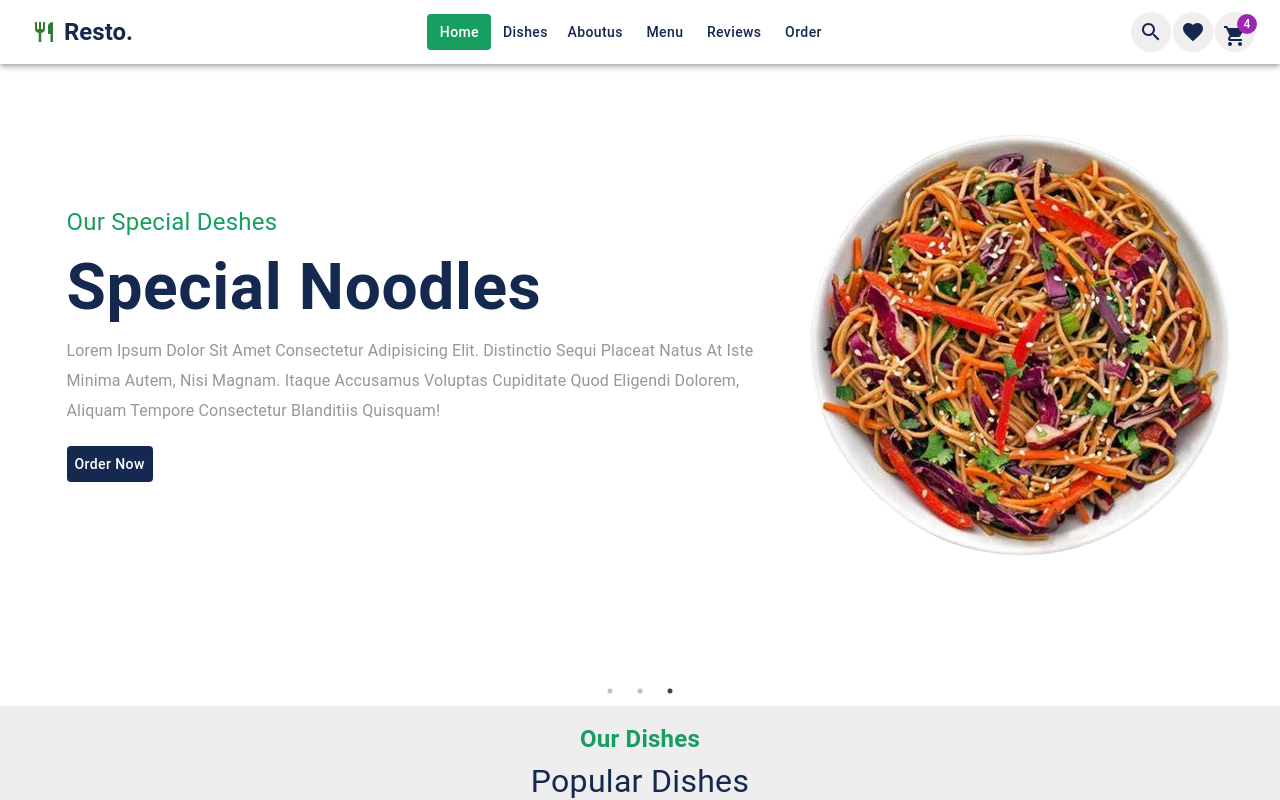
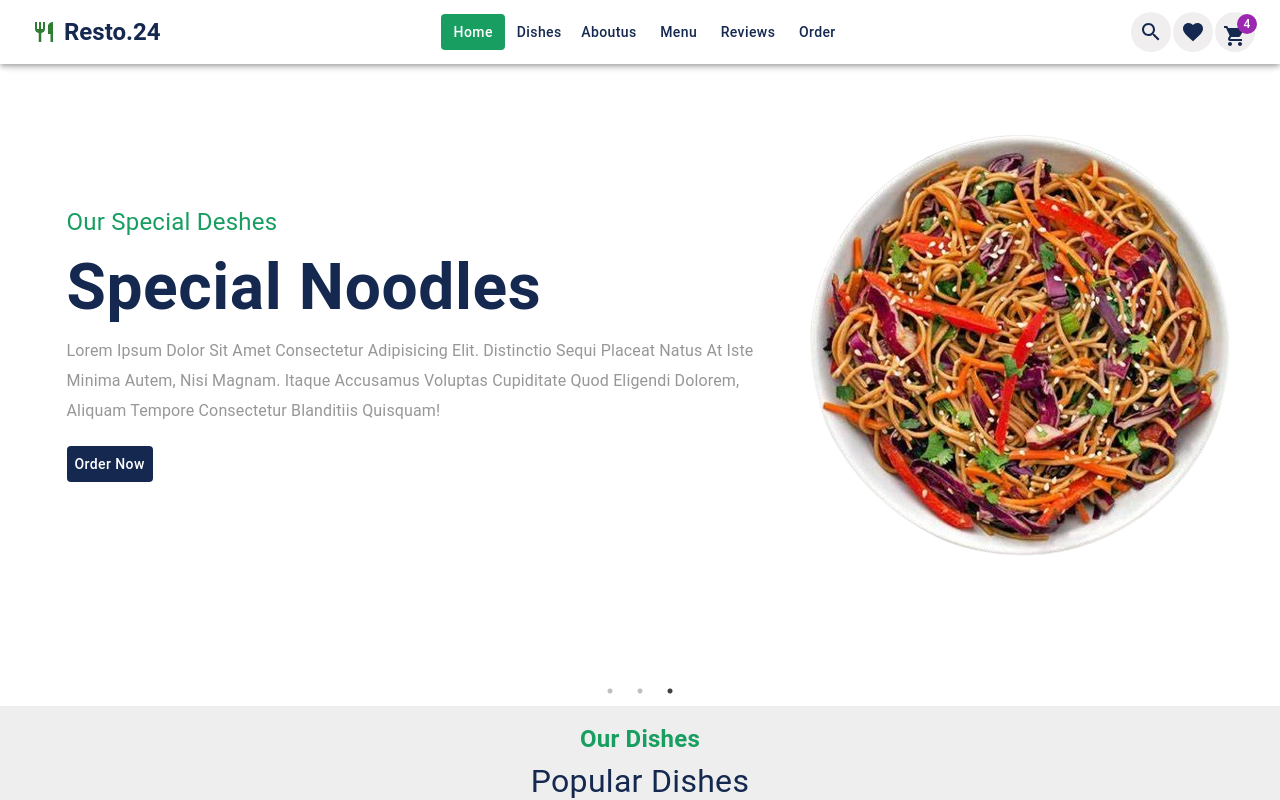
Before and after one commit to WagiehAhmed/restaurant-landing-page, a React (Create React App) app: page / in a window 1280 px wide. Shown: the top 800 px of the page. Built offline with nearby package versions, Linux system fonts and the light colour scheme.

Commit message:
test navigation

```diff
--- a/src/components/appbar/index.js
+++ b/src/components/appbar/index.js
@@ -94,7 +94,7 @@ export default function Appbar({ reffs }) {
           <IconButton color="inherit">
             <RestaurantIcon color="success" />
           </IconButton>
-          <LogoTitleContainer variant="h5">resto.</LogoTitleContainer>
+          <LogoTitleContainer variant="h5">resto.24</LogoTitleContainer>
         </LogoActions>
         <NavItems matches={matches}>
           {["home", "dishes", "aboutus", "menu", "reviews", "order"].map(
```
